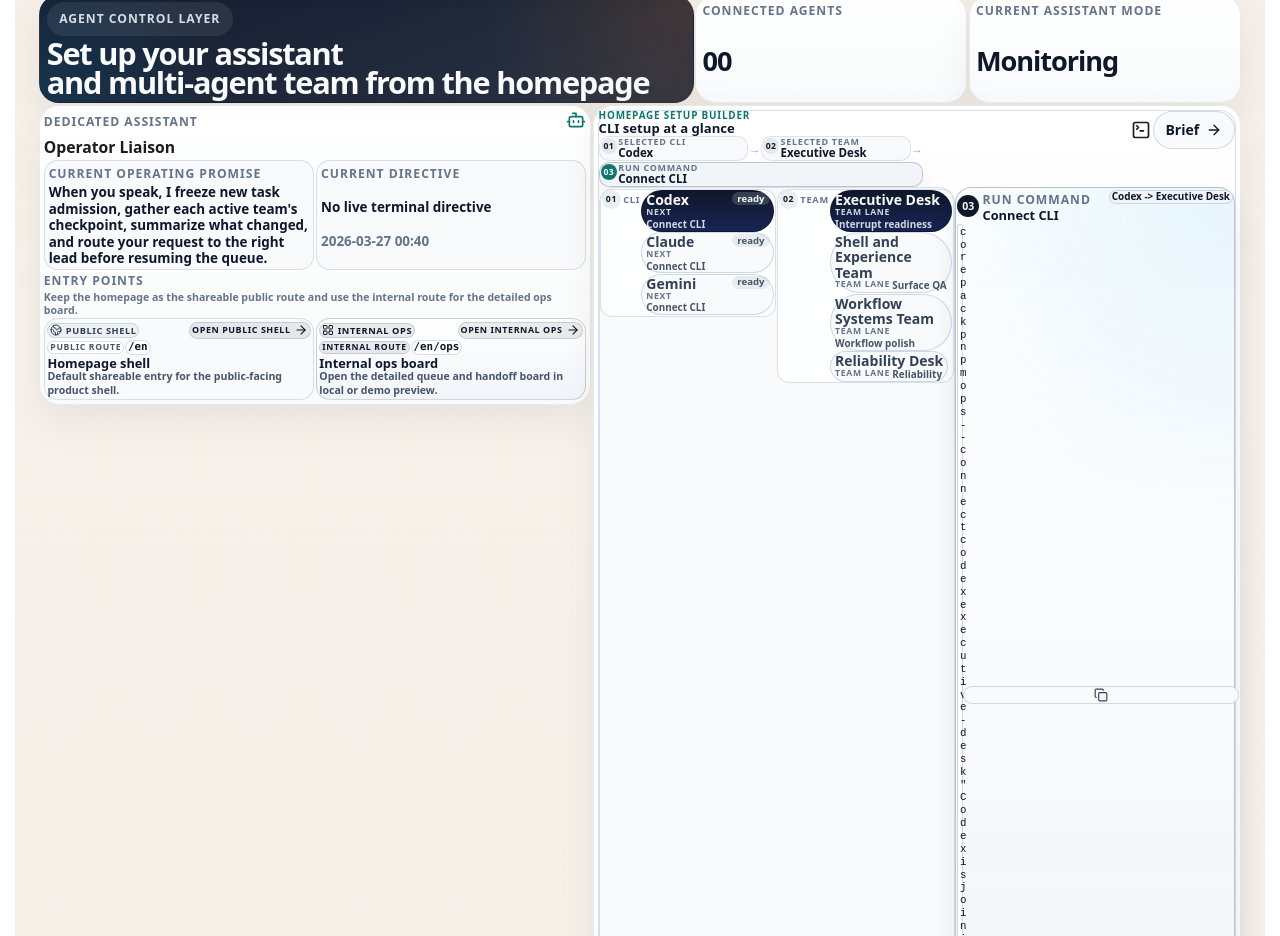
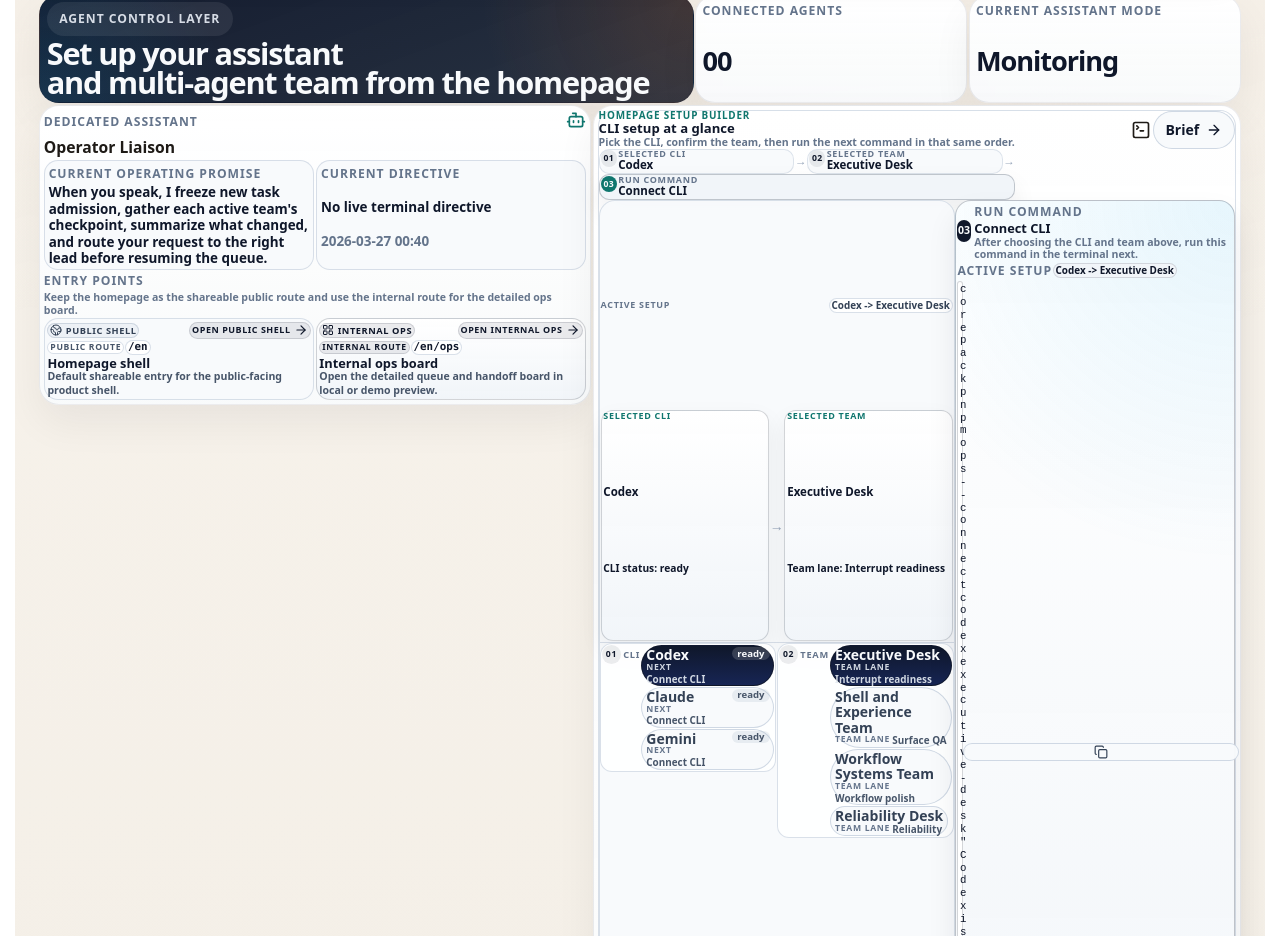
Before and after one commit to GongJae00/research-pages, a Next.js app in the folder apps/web/: page /en in a window 1280 px wide. Shown: the part 1580-2516 px from the top of the page. Built offline with nearby package versions, Linux system fonts and the light colour scheme; no server answers.

Commit message:
Autonomy batch 1743: shell-experience, workflow-systems

```diff
--- a/apps/web/src/components/homepage-agent-control-section.module.css
+++ b/apps/web/src/components/homepage-agent-control-section.module.css
@@ -1685,6 +1685,8 @@
 .setupSelectionLead {
   display: grid;
   gap: 0.04rem;
+  padding: 0.04rem 0.05rem 0.03rem;
+  border-bottom: 1px solid rgba(203, 213, 225, 0.72);
 }
 
 .setupSelectionLeadTop {
@@ -1707,6 +1709,7 @@
 .setupSelectionLeadPath {
   display: inline-flex;
   align-items: center;
+  justify-self: flex-start;
   min-height: 0.92rem;
   padding: 0.04rem 0.12rem;
   border: 1px solid rgba(203, 213, 225, 0.72);
--- a/apps/web/src/components/homepage-agent-control-section.tsx
+++ b/apps/web/src/components/homepage-agent-control-section.tsx
@@ -506,6 +506,7 @@ export function HomepageAgentControlSection({
                 <div className={styles.setupTitleRow}>
                   <h4>{copy.setupBuilderTitle}</h4>
                 </div>
+                <p className={styles.setupTitleHint}>{copy.setupSequenceIntro}</p>
                 <div className={styles.setupCompactSummary} aria-label={setupFlowLabel}>
                   <div className={styles.setupCompactSummaryItem}>
                     <span className={styles.setupCompactSummaryOrdinal}>01</span>
@@ -566,6 +567,36 @@ export function HomepageAgentControlSection({
 
             <div className={styles.setupWorkbench}>
               <div className={styles.setupSelectionPanel} aria-label={getSetupInputLabel(locale)}>
+                <div className={styles.setupSelectionLead}>
+                  <div className={styles.setupSelectionLeadTop}>
+                    <span className={styles.setupSelectionLeadLabel}>{copy.activeSetup}</span>
+                    <span className={styles.setupSelectionLeadPath}>{selectedSetupPath}</span>
+                  </div>
+
+                  <div className={styles.selectionDigestRow} aria-label={setupFlowLabel}>
+                    <div className={`${styles.selectionDigestChip} ${styles.selectionDigestChipActive}`}>
+                      <span className={styles.setupDigestKey}>{copy.selectedCli}</span>
+                      <strong>{selectedProvider?.label ?? "-"}</strong>
+                      <span className={styles.selectionDigestMeta}>
+                        {copy.selectedCliStatusLabel}:{" "}
+                        {selectedProvider ? getProviderStatusLabel(locale, selectedProvider.status) : "-"}
+                      </span>
+                    </div>
+
+                    <span className={styles.selectionDigestArrow} aria-hidden="true">
+                      →
+                    </span>
+
+                    <div className={`${styles.selectionDigestChip} ${styles.selectionDigestChipActive}`}>
+                      <span className={styles.setupDigestKey}>{copy.selectedTeamLabel}</span>
+                      <strong>{selectedTeam?.name ?? "-"}</strong>
+                      <span className={styles.selectionDigestMeta}>
+                        {copy.selectedLaneLabel}: {selectedTeam?.lane ?? "-"}
+                      </span>
+                    </div>
+                  </div>
+                </div>
+
                 <div className={styles.setupPickerGrid}>
                   <div className={styles.setupPicker} aria-label={copy.chooseProvider}>
                     <div className={styles.setupPickerLabelGroup}>
@@ -645,9 +676,11 @@ export function HomepageAgentControlSection({
                       <div className={styles.setupCommandInlineCopy}>
                         <span className={styles.metaLabel}>{copy.runCommandLabel}</span>
                         <strong>{nextSetupCommand.title}</strong>
+                        <p className={styles.setupTitleHint}>{copy.nextCommandHelp}</p>
                       </div>
                     </div>
                     <div className={styles.setupCommandInlineMeta}>
+                      <span className={styles.metaLabel}>{copy.activeSetup}</span>
                       <span className={styles.setupCommandInlinePath}>{selectedSetupPath}</span>
                     </div>
                   </div>
```
Also changed, not shown: apps/web/src/components/profile-workspace.tsx (+13 -20 lines).
